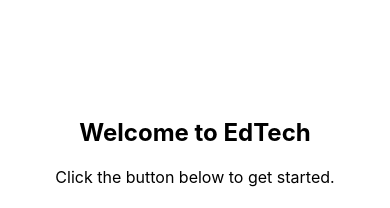
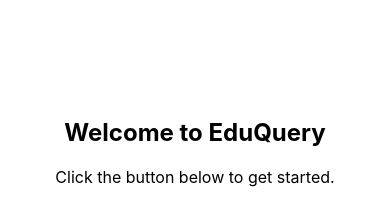
Before and after one commit to ValerioFirmanoo/EduQuery, a React Native app: screen /Onboarding in a window 390 px wide. Shown: the part 232-440 px from the top of the page. Built offline with nearby package versions, Linux system fonts and the light colour scheme; what @gluestack-ui/themed would draw is missing.

Commit message:
Changed name

```diff
--- a/Tabs/Onboarding/Onboarding.tsx
+++ b/Tabs/Onboarding/Onboarding.tsx
@@ -14,7 +14,7 @@
 
     return (
         <View style={styles.container}>
-            <Text style={styles.title}>Welcome to EdTech</Text>
+            <Text style={styles.title}>Welcome to EduQuery</Text>
             <Text style={styles.description}>
                 Click the button below to get started.
             </Text>
```
